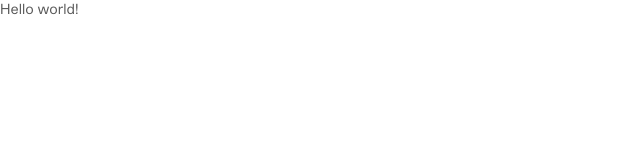
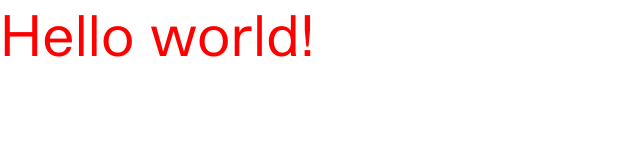
Before and after one commit to tayteboss/trocadero, a Gatsby site in the folder web/: page / in a window 1280 px wide. Shown: the whole page, without its empty margins (0-640 px from the left). Built offline with nearby package versions, Linux system fonts and the light colour scheme; Gatsby itself is replaced by a stand-in of ours.

Commit message:
adding typography boiler components

```diff
--- /dev/null
+++ b/web/src/elements/typography/H1.js
@@ -0,0 +1,15 @@
+import styled from 'styled-components';
+import PropTypes from 'prop-types';
+
+const H1 = styled.h1`
+    color: ${props => props.secondary ? props.theme.colours.salmon : props.theme.colours.red};
+    font-family: ${props => props.theme.fonts.studioPro};
+    font-size: ${props => props.theme.size.h1};
+    margin: 0 0 32px 0;
+`;
+
+H1.propTypes = {
+    secondary: PropTypes.bool,
+};
+
+export default H1;
--- a/web/src/pages/index.js
+++ b/web/src/pages/index.js
@@ -1,13 +1,14 @@
-import React from 'react'
-import { ThemeProvider } from 'styled-components'
-import Theme from '../shared/theme'
-import GlobalStyle from '../shared/baseCSS'
+import React from 'react';
+import { ThemeProvider } from 'styled-components';
+import Theme from '../shared/theme';
+import GlobalStyle from '../shared/baseCSS';
+import H1 from '../elements/typography/H1';
 
 export default function Home() {
   return (
     <ThemeProvider theme={Theme}>
       <GlobalStyle />
-      <div>Hello world!</div>
+      <H1>Hello world!</H1>
     </ThemeProvider>
   )
-}
+};
--- a/web/src/shared/theme.js
+++ b/web/src/shared/theme.js
@@ -13,13 +13,13 @@ const Theme = {
   },
   size: {
     small: '12px',
-    medium: '14px',
-    large: '18px',
-    xlarge: '21px',
-    xxlarge: '24px',
-    giant: '32px',
-    xgiant: '36px',
-    xxgiant: '56px',
+    p: '14px',
+    h6: '18px',
+    h5: '21px',
+    h4: '24px',
+    h3: '32px',
+    h2: '36px',
+    h1: '56px',
   },
   commonCSS: {
     rounded: '3px',
```
Also changed, not shown: web/src/elements/typography/H2.js (added, +15 -0 lines), web/src/elements/typography/H3.js (added, +15 -0 lines), web/src/elements/typography/H4.js (added, +15 -0 lines), web/src/elements/typography/H5.js (added, +15 -0 lines), web/src/elements/typography/H6.js (added, +15 -0 lines).
